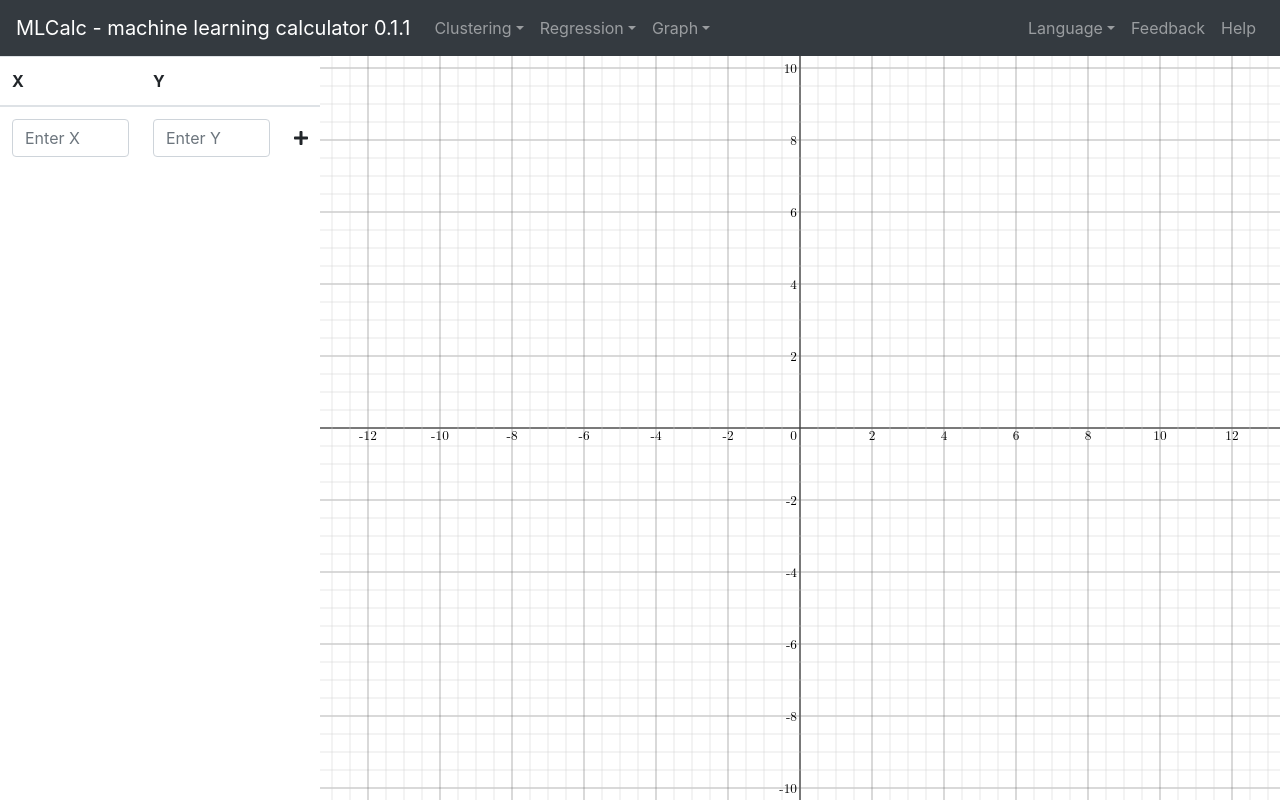
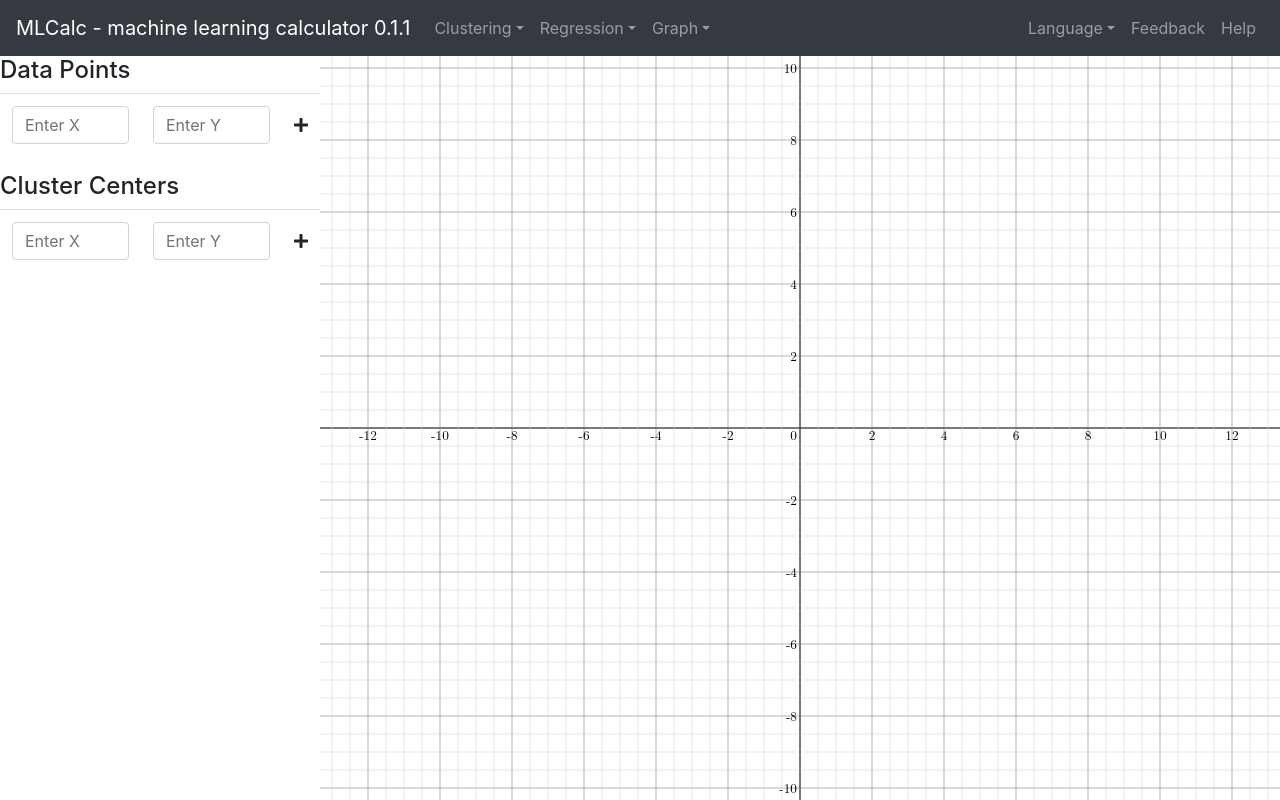
Before and after one commit to diditong/MLCalc, a React (Create React App) app: page / in a window 1280 px wide. Built offline with nearby package versions, Linux system fonts and the light colour scheme.

Commit message:
improved tick system

```diff
--- a/src/App.js
+++ b/src/App.js
@@ -71,45 +71,72 @@ class Navi extends React.Component {
 class Calc extends React.Component {
   constructor(props) {
     super(props);
-    this.state = {data: []};
+    this.state = {data: [], centers: []};
     this.addPoint = this.addPoint.bind(this);
     this.deletePoint = this.deletePoint.bind(this);
     this.editPoint = this.editPoint.bind(this);
   }
 
-  editPoint (id, val) {
+  editPoint (type, id, val) {
     var idx = id.slice(0,-1);
     var coord = id.charAt(id.length-1);
+    if (type === "data") {
       var newData = [...this.state.data];
       newData[idx][coord] = val;
       this.setState({data: newData});
+    } else if (type === "center") {
+      var newCenters = [...this.state.centers];
+      newCenters[idx][coord] = val;
+      this.setState({data: newCenters});
+    }
   }
 
-  addPoint (inputX, inputY) {
+  addPoint (type, inputX, inputY) {
+    if (type === "data") {
       this.setState({data: [[parseFloat(inputX), parseFloat(inputY)]].concat(this.state.data)});
+    } else if (type === "center") {
+      this.setState({centers: [[parseFloat(inputX), parseFloat(inputY)]].concat(this.state.centers)});
+    }
   }
 
-  deletePoint (id) {
+  deletePoint (type, id) {
+    if (type === "data") {
       var newData = [];
       for (var i=0; i<this.state.data.length; i++) {
         if (i !== parseInt(id)) {
           newData.push(this.state.data[i]);
         }
       }
+      this.setState({data: newData});
+    } else if (type === "center") {
+      var newCenters = [];
+      for (var i=0; i<this.state.centers.length; i++) {
+        if (i !== parseInt(id)) {
+          newCenters.push(this.state.centers[i]);
+        }
+      }
+      this.setState({centers: newCenters});
+    }
 
-    this.setState({data: newData});
+
   }
 
   render () {
     var selected = this.props.selected;
+    if (selected === "KM") {
       var data = this.state.data;
+      var centers = this.state.centers;
+      var sidebar = <Sidebar selected={selected} data={data} centers={centers} selectModule={this.selectModule} addPoint={this.addPoint} deletePoint={this.deletePoint} editPoint={this.editPoint}/>;
+      var canvas = <Canvas selected={selected} data={data} centers={centers} />;
+    }
+
     return (
       <div id='calc'>
         <div className='column left'>
-          <Sidebar selected={selected} data={data} selectModule={this.selectModule} addPoint={this.addPoint} deletePoint={this.deletePoint} editPoint={this.editPoint}/>
+          {sidebar}
         </div>
         <div className='column right'>
-          <Canvas selected={selected} data={data}/>
+          {canvas}
         </div>
       </div>
     );
@@ -127,7 +154,7 @@ class Sidebar extends React.Component {
     const selected = this.props.selected;
     var tools = undefined;
     if (selected === "KM") {
-      tools = <KMTools data={this.props.data} addPoint={this.props.addPoint} deletePoint={this.props.deletePoint} editPoint={this.props.editPoint}/>;
+      tools = <KMTools data={this.props.data} centers={this.props.centers} addPoint={this.props.addPoint} deletePoint={this.props.deletePoint} editPoint={this.props.editPoint}/>;
     } else if (selected === "GM") {
       tools = <h1> I'm GM </h1>;
     } else if (selected === "LR") {
@@ -153,7 +180,8 @@ class Sidebar extends React.Component {
 function KMTools(props) {
   return (
     <div id='KMTools'>
-      <Table data={props.data} addPoint={props.addPoint} deletePoint={props.deletePoint} editPoint={props.editPoint}/>
+      <Table tableType="data" data={props.data} addPoint={props.addPoint} deletePoint={props.deletePoint} editPoint={props.editPoint}/>
+      <Table tableType="center" centers={props.centers} addPoint={props.addPoint} deletePoint={props.deletePoint} editPoint={props.editPoint}/>
     </div>
   );
 }
@@ -175,35 +203,37 @@ class Table extends React.Component {
   }
 
   render () {
+    var tableType = this.props.tableType;
+    if (tableType == "data") {
+      var points = this.props.data;
+      var title = "Data Points";
+    } else if (tableType == "center") {
+      var points = this.props.centers;
+      var title = "Cluster Centers";
+    }
+
     var list = [];
-    for (var i=0; i<this.props.data.length; i++){
+    for (var i=0; i<points.length; i++){
       list.push(
         <tr>
           <td className="col-xs-3">
-            <input id={i+"0"} className="form-control border-0" type="text" value={this.props.data[i][0]} onChange={e=>this.props.editPoint(e.target.id, e.target.value)}/>
+            <input id={i+"0"} className="form-control border-0" type="text" value={points[i][0]} onChange={e=>this.props.editPoint(tableType, e.target.id, e.target.value)}/>
           </td>
           <td className="col-xs-3">
-            <input id={i+"1"} className="form-control border-0" type="text" value={this.props.data[i][1]} onChange={e=>this.props.editPoint(e.target.id, e.target.value)}/>
+            <input id={i+"1"} className="form-control border-0" type="text" value={points[i][1]} onChange={e=>this.props.editPoint(tableType, e.target.id, e.target.value)}/>
           </td>
           <td className="col-xs-1 text-center">
             <span className="delBtn">
-              <FontAwesomeIcon id={i} icon={faMinus} onClick={e=>this.props.deletePoint(e.target.id)}/>
+              <FontAwesomeIcon id={i} icon={faMinus} onClick={e=>this.props.deletePoint(tableType, e.target.id)}/>
             </span>
           </td>
         </tr>
       );
     }
-
     return (
       <div className="table-container">
+        <h4>{title}</h4>
         <table className="table">
-          <thead>
-            <tr>
-              <th>X</th>
-              <th>Y</th>
-              <th></th>
-            </tr>
-          </thead>
           <tbody>
             <tr>
               <td className="col-xs-3">
@@ -214,7 +244,7 @@ class Table extends React.Component {
               </td>
               <td className="col-xs-1 text-center">
                 <span >
-                  <FontAwesomeIcon className="addBtn" icon={faPlus} onClick={()=>this.props.addPoint(this.state.inputX, this.state.inputY)}/>
+                  <FontAwesomeIcon className="addBtn" icon={faPlus} onClick={()=>this.props.addPoint(tableType, this.state.inputX, this.state.inputY)}/>
                 </span>
               </td>
             </tr>
@@ -224,6 +254,7 @@ class Table extends React.Component {
       </div>
     );
   }
+
 }
 
 class Canvas extends React.Component {
@@ -235,13 +266,13 @@ class Canvas extends React.Component {
   render () {
     const selected = this.props.selected;
     if (selected === "KM") {
-      return <XYcoord data={this.props.data}/>;
+      return <XYcoord data={this.props.data} centers={this.props.centers}/>;
     } else if (selected === "GM") {
-      return <XYcoord data={this.props.data}/>;
+      return <XYcoord data={this.props.data} centers={this.props.centers}/>;
     } else if (selected === "LR") {
-      return <XYcoord data={this.props.data}/>;
+      return <XYcoord data={this.props.data} centers={this.props.centers}/>;
     } else if (selected === "LogR") {
-      return <XYcoord data={this.props.data}/>;
+      return <XYcoord data={this.props.data} centers={this.props.centers}/>;
     } else if (selected === "BN") {
       return <h1> Fill me with BN </h1>;
     } else if (selected === "HM") {
@@ -288,9 +319,10 @@ class XYcoord extends React.Component {
     this.updateGridSize = this.updateGridSize.bind(this);
     this.updateCenter = this.updateCenter.bind(this);
     this.updateWindowDimensions = this.updateWindowDimensions.bind(this);
-    this.updateWindowDimensions = this.updateWindowDimensions.bind(this);
+    this.generateTick = this.generateTick.bind(this);
     this.generateGrids = this.generateGrids.bind(this);
-    this.generatePoints = this.generatePoints.bind(this);
+    this.generateData = this.generateData.bind(this);
+    this.generateCenters = this.generateCenters.bind(this);
     this.showCoord = this.showCoord.bind(this);
 
   }
@@ -368,7 +400,6 @@ class XYcoord extends React.Component {
     this.setState(()=>({cY: Yc-this.state.oY+this.state.Y*(this.state.gS*this.state.nS)/(this.state.co*Math.pow(10,this.state.exp))}));
     this.setState(()=>({centerX: this.state.cX}));
     this.setState(()=>({centerY: this.state.cY}));
-    console.log(this.state.cX, this.state.cY);
   }
 
   scrollZoom(evt) {
@@ -408,7 +439,44 @@ class XYcoord extends React.Component {
     this.setState(()=>({centerY: this.state.cY}));
   }
 
+  generateTick(j) {
+    if (j < 0) {
+      j = -j;
+      var negative = true;
+    } else {
+      var negative = false;
+    }
+
+    var digits = (this.state.co*(j/this.state.nS)).toString();
+    var shift = this.state.exp;
+    if (shift >= 0) {
+      var tick = digits+'0'.repeat(shift);
+    } else if (shift < 0) {
+      while (digits[digits.length-1] === '0') {
+        digits = digits.slice(0,-1);
+        shift += 1;
+      }
+      var numZeros = -shift+1-digits.length;
+      if (numZeros > 0) {
+        var tick = '0.'+'0'.repeat(numZeros-1)+digits;
+      } else if (numZeros == 0) {
+        var tick = digits;
+      } else {
+        var tick = digits.slice(0,(-numZeros+1))+'.'+digits.slice((-numZeros+1),digits.length);
+      }
+      console.log(tick);
+    }
+    //console.log(digits, shift, tick);
+    if (negative) {
+      return '-'+tick;
+    } else {
+      return tick;
+    }
+
+  }
+
   generateGrids() {
+
     var grids = [];
     var xaxis = <line key='xa' id='x-axis' x1='0' y1={this.state.cY} x2={this.state.W} y2={this.state.cY} strokeWidth='1' stroke='black'/>;
     var yaxis = <line key='ya' id='y-axis' x1={this.state.cX} y1='0' x2={this.state.cX} y2={this.state.H} strokeWidth='1' stroke='black'/>;
@@ -428,11 +496,7 @@ class XYcoord extends React.Component {
       if (i % this.state.nS === 0) {
         grids.push(<line key={'hl'+i} className='x-grids' x1='0' y1={y} x2={this.state.W} y2={y} strokeWidth='0.5' stroke='#666666'/>);
         if (i !== 0) {
-          var yval = this.state.co*Math.pow(10,this.state.exp)*(-i/this.state.nS);
-          if (Math.abs(this.state.exp) >= 6) {
-              yval = yval.toExponential();
-          }
-          grids.push(<text key={'ht'+i} className='tick' x={this.state.cX-3} y={y+5} fill='black' fontSize='10pt' textAnchor='end' fontFamily="math">{yval}</text>);
+          grids.push(<text key={'ht'+i} className='tick' x={this.state.cX-3} y={y+5} fill='black' fontSize='10pt' textAnchor='end' fontFamily="math">{this.generateTick(-i)}</text>);
         }
       }
       else {
@@ -445,11 +509,11 @@ class XYcoord extends React.Component {
       if (i % this.state.nS === 0) {
         grids.push(<line key={'vl'+i} className='x-grids' x1={x} y1='0' x2={x} y2={this.state.H} strokeWidth='0.5' stroke='#666666'/>);
         if (i !== 0) {
-          var xval = this.state.co*Math.pow(10,this.state.exp)*(i/this.state.nS);
+          var xval = this.state.co*(1/Math.pow(10,-this.state.exp))*(i/this.state.nS);
           if (Math.abs(this.state.exp) >= 6) {
               xval = xval.toExponential();
           }
-          grids.push(<text key={'vt'+i} className='tick' x={x} y={this.state.cY+12} fill='black' fontSize='10pt' textAnchor='middle' fontFamily="math">{xval}</text>);
+          grids.push(<text key={'vt'+i} className='tick' x={x} y={this.state.cY+12} fill='black' fontSize='10pt' textAnchor='middle' fontFamily="math">{this.generateTick(i)}</text>);
         }
       }
       else {
@@ -459,31 +523,51 @@ class XYcoord extends React.Component {
     return grids;
   }
 
-  generatePoints(){
+  generateData(){
     var points = [];
     for (var i=0; i<this.props.data.length; i++) {
       var x = this.props.data[i][0];
       var y = this.props.data[i][1];
       var currX = x*(this.state.gS*this.state.nS)/(this.state.co*Math.pow(10,this.state.exp))+this.state.cX;
       var currY = this.state.cY-y*(this.state.gS*this.state.nS)/(this.state.co*Math.pow(10,this.state.exp));
-      points.push(<circle key={i} xy={[x, y]} cx={currX} cy={currY} r="4" onMouseOver={this.showCoord}/>);
+      points.push(<circle key={'d'+i} xy={[x, y]} cx={currX} cy={currY} r="4" fill="blue" onMouseOver={this.showCoord}/>);
+    }
+    return points;
   }
 
-    return points;
+  generateCenters(){
+    var centers = [];
+    var polyPoints = [[0,-11.264],[-6.6,9.416],[9.9,-3.784],[-9.9,-3.784],[6.6,9.416]];
+    for (var i=0; i<this.props.centers.length; i++) {
+      var points = "";
+      var x = this.props.centers[i][0];
+      var y = this.props.centers[i][1];
+      var currX = x*(this.state.gS*this.state.nS)/(this.state.co*Math.pow(10,this.state.exp))+this.state.cX;
+      var currY = this.state.cY-y*(this.state.gS*this.state.nS)/(this.state.co*Math.pow(10,this.state.exp));
+      for (var j=0; j<5; j++) {
+        var polyPointX = polyPoints[j][0];
+        var polyPointY = polyPoints[j][1];
+        points += (polyPointX+currX)+","+(polyPointY+currY)+" ";
+      }
+      centers.push(<polygon points={points} key={'c'+i} fill="red" fill-opacity="0.5"/>);
+    } //9.9,12.364
+    return centers;
   }
 
   showCoord(event) {
     var coord = event.target.attributes.getNamedItem('xy').value;
     var coord = "(" + coord + ")";
-    console.log(coord);
   }
 
   render () {
+
   var grids = this.generateGrids();
-  var points = this.generatePoints();
+  var data = this.generateData();
+  var centers = this.generateCenters();
+
   var coordsys = <svg className='coordsys' onWheel={this.scrollZoom} onMouseMove={this.mouseMove} onMouseUp={this.mouseUp} onMouseDown={this.mouseDown}>
                   <g id='b'>
-                    {grids.concat(points)}
+                    {grids.concat(centers,data)}
                   </g>
                 </svg>
 
```
Lines whose indentation alone changed are shown as unchanged.
